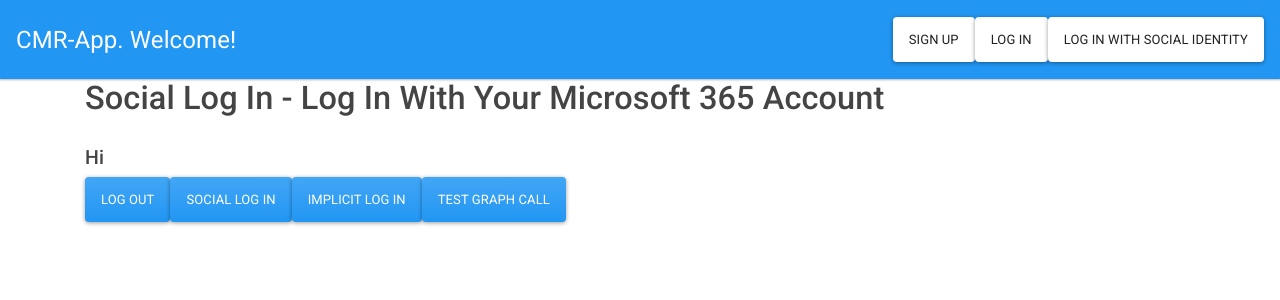
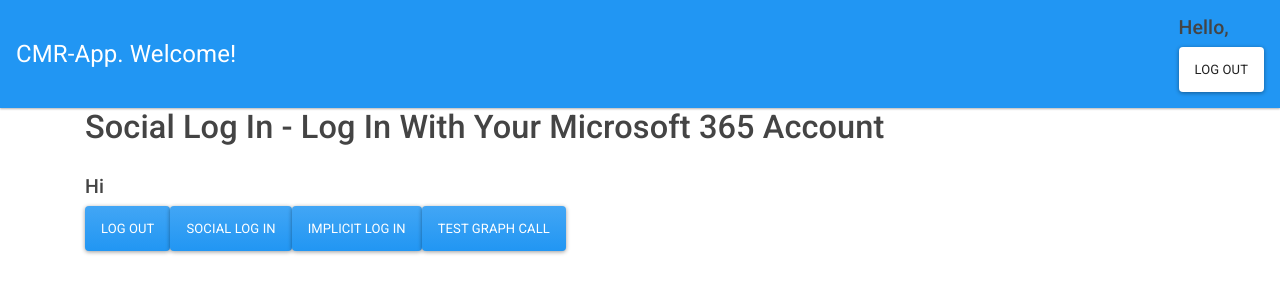
Before and after one commit to andreybozhkov/cmr-app, a React (Create React App) app: page /social-login in a window 1280 px wide. Shown: the top 300 px of the page. Built offline with nearby package versions, Linux system fonts and the light colour scheme; no server answers; sample sign-in values are in the browser's storage.

Commit message:
Updated navbar with basic signup, login, logout

```diff
--- a/src/components/App.js
+++ b/src/components/App.js
@@ -1,24 +1,16 @@
 import React, { Component } from 'react';
 import '../styles/bootstrap.min.css';
-import { Route, Link } from 'react-router-dom';
+import { Route } from 'react-router-dom';
 import SignUp from './SignUp';
 import LogIn from './LogIn';
 import SocialLogIn from './SocialLogIn';
+import Navbar from './Navbar';
 
 class App extends Component {
   render() {
     return (
       <div>
-        <nav className="navbar navbar-dark bg-primary">
-          <Link className="navbar-brand" to="/">CMR-App. Welcome!</Link>
-          <div className="my-2 my-sm-0">
-            <Link className="btn btn-secondary my-2 my-sm-0" to="/signup">Sign Up</Link>
-            <Link className="btn btn-secondary my-2 my-sm-0" to="/login">Log In</Link>
-            {sessionStorage.authtoken &&
-              <Link className="btn btn-secondary my-2 my-sm-0" to="/social-login">Log In With Social Identity</Link>
-            }
-          </div>
-        </nav>
+        <Navbar />
         <Route path="/signup" component={SignUp} />
         <Route path="/login" component={LogIn} />
         <Route path="/social-login" render={ (props) => <SocialLogIn {...props} userId={sessionStorage.userId}/> } />
--- /dev/null
+++ b/src/components/Navbar.js
@@ -0,0 +1,72 @@
+import React, { Component } from 'react';
+import { Link } from 'react-router-dom';
+import config from '../config/Config';
+
+class Navbar extends Component {
+    constructor(props) {
+        super(props);
+        this.state = {
+            userData: {
+                firstName: ''
+            }
+        };
+
+        this.getLoggedInUser = this.getLoggedInUser.bind(this);
+        this.logout = this.logout.bind(this);
+    }
+
+    getLoggedInUser() {
+        fetch(`https://baas.kinvey.com/user/${config.kinveyAppKey}/_me`, {
+            method: 'GET',
+            headers: {
+            'Authorization': `Kinvey ${sessionStorage.getItem('authtoken')}`
+            }
+        }).then((res) => {
+            res.json().then((resJSON) => {
+                this.setState({
+                    userData: {
+                        firstName: resJSON.firstName
+                    }
+                });
+            }).catch(err => console.log(err));
+        }).catch(err => console.log(err));
+    }
+
+    logout() {
+        fetch(`https://baas.kinvey.com/user/${config.kinveyAppKey}/_logout`, {
+            method: 'POST',
+            headers: {
+                'Authorization': `Kinvey ${sessionStorage.getItem('authtoken')}`
+            }
+        }).then(() => {
+            sessionStorage.clear();
+            window.location.href = 'http://localhost:3000';
+        }).catch(err => console.log(err));
+    }
+
+    render() {
+        if (sessionStorage.getItem('authtoken') && this.state.userData.firstName.length === 0) {
+            this.getLoggedInUser();
+        }
+
+        return (
+            <nav className="navbar navbar-dark bg-primary">
+            <Link className="navbar-brand" to="/">CMR-App. Welcome!</Link>
+            {!sessionStorage.getItem('authtoken') &&
+                <div className="my-2 my-sm-0">
+                    <Link className="btn btn-secondary my-2 my-sm-0" to="/signup">Sign Up</Link>
+                    <Link className="btn btn-secondary my-2 my-sm-0" to="/login">Log In</Link>
+                </div>
+            }
+            {sessionStorage.getItem('authtoken') &&
+                <div className="my-2 my-sm-0">
+                    <h4>Hello, {this.state.userData.firstName}</h4>
+                    <button className="btn btn-secondary my-2 my-sm-0" onClick={this.logout}>Log Out</button>
+                </div>
+            }
+        </nav>
+        )
+    }
+}
+
+export default Navbar;
--- a/src/components/SignUp.js
+++ b/src/components/SignUp.js
@@ -47,7 +47,6 @@
         }).then((res) => {
             res.json().then((resJSON) => {
                 sessionStorage.setItem("authtoken", resJSON._kmd.authtoken);
-                sessionStorage.setItem("userId", resJSON._id);
                 this.props.history.push("/");
             })
         }).catch((err) => {
--- a/src/components/SocialLogIn.js
+++ b/src/components/SocialLogIn.js
@@ -138,7 +138,7 @@
                 'Authorization': `Kinvey ${sessionStorage.getItem('authtoken')}`
             }
         }).then(() => {
-            sessionStorage.removeItem('authtoken');
+            sessionStorage.clear();
             this.props.history.push("/");
         }).catch(err => console.log(err));
     }
@@ -156,25 +156,6 @@
         let access_token = parsedUrl.hash.slice(parsedUrl.hash.indexOf("=") + 1, parsedUrl.hash.indexOf("&"));
         if (access_token != null) {
             sessionStorage.setItem('access_token_graph', access_token);
-        }
-
-        if (this.state.userData.firstName.length === 0 && this.state.userData.lastName.length === 0) {
-            fetch(`https://baas.kinvey.com/user/${config.kinveyAppKey}/_me`, {
-                method: 'GET',
-                headers: {
-                    'Authorization': `Kinvey ${sessionStorage.getItem('authtoken')}`
-                }
-            }).then((res) => {
-                res.json().then((resJSON) => {
-                    this.setState({
-                        userData: {
-                            username: resJSON.username,
-                            firstName: resJSON.firstName,
-                            lastName: resJSON.lastName
-                        }
-                    })
-                });
-            }).catch(err => console.log(err));
         }
     }
 
```
